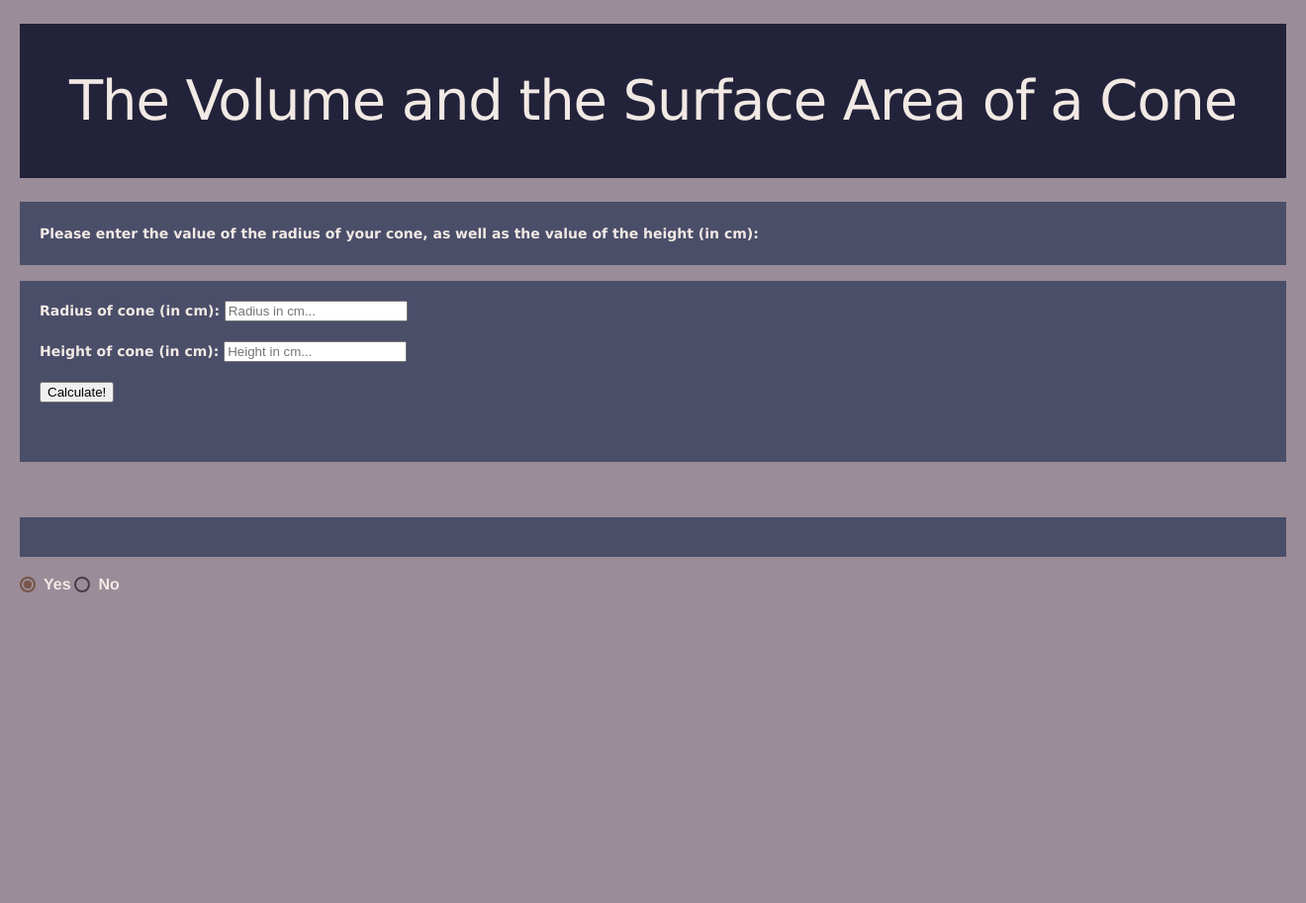
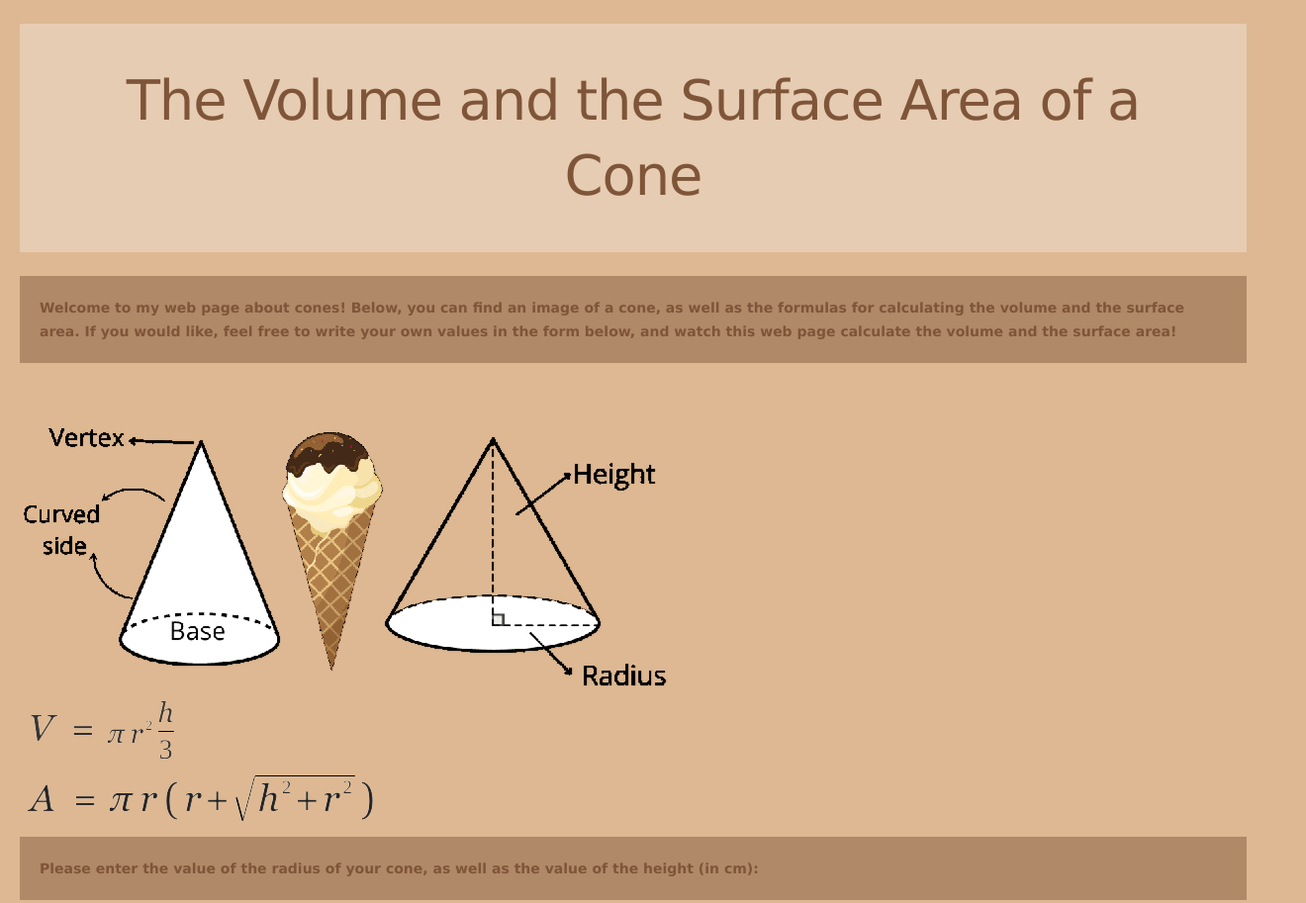
Before and after one commit to ICS20-Programming-BenT/Assign-02-HTML-Calculations, a plain HTML site: page index.html in a window 1280 px wide. Shown: the top 913 px of the page at 99% size, 1320 px wide, since content can reach past the window. Before the commit the page ends 824 px from the top, so only its background shows below. Drawn offline with nearby package versions, Linux system fonts and the light colour scheme.

Commit message:
Updated index.html and script.js

```diff
--- a/css/style.css
+++ b/css/style.css
@@ -5,16 +5,14 @@
 */
 
 body {
-  background-color: rgb(154 140 152);
+  background-color: rgb(221 184 146);
   font-weight: 900;
-  color: #f2e9e4;
-  padding-left: 20px;
-  padding-right: 20px;
+  color: #7f5539;
 }
 
 h1 {
   font-family: Verdana, Geneva, Tahoma, sans-serif;
-  background-color: hsl(240deg 27% 18%);
+  background-color: hsl(30deg 51% 80%);
   padding: 40px;
   text-align: center;
 }
@@ -22,14 +20,14 @@ h1 {
 form {
   font-family: Verdana, Geneva, Tahoma, sans-serif;
   font-weight: 900;
-  background-color: #4a4e69;
+  background-color: #b08968;
   padding: 20px;
 }
 
 p {
   font-family: Verdana, Geneva, Tahoma, sans-serif;
   font-weight: 900;
-  background-color: #4a4e69;
+  background-color: #b08968;
   padding: 20px;
 }
 
--- a/index.html
+++ b/index.html
@@ -31,8 +31,18 @@
     <!-- JavaScript -->
     <script src="./js/script.js"></script>
 
-    <!-- Web page heading -->
-    <h1>The Volume and the Surface Area of a Cone</h1>
+    <main class = "mdl-layout__content" style = "padding-left:20px; padding-right:20px;">
+      <!-- Web page heading -->
+      <h1>The Volume and the Surface Area of a Cone</h1>
+
+      <!-- Body text -->
+      <p>Welcome to my web page about cones! Below, you can find an image of a cone, as well as the formulas for calculating the volume and the surface area. If you would like, feel free to write your own values in the form below, and watch this web page calculate the volume and the surface area!</p>
+      <br>
+
+      <!-- Images of cone and formulas -->
+      <img src="./images/cone_image.png"><br>
+      <img src="./images/cone_volume.png"><br>
+      <img src="./images/cone_surface_area.png"><br>
 
       <!-- Body text with user input form -->
       <p>Please enter the value of the radius of your cone, as well as the value of the height (in cm):</p>
@@ -48,18 +58,20 @@
           <div id="volume-cone"></div>
           <div id="surface-area-cone"></div>
         </div>
-        <br><br>
+        <br>
 
       <!-- MDL radio button -->
-      <p></p>
+      <p>Indicate on the buttons below if you found this web page useful:</p>
       <label class="mdl-radio mdl-js-radio mdl-js-ripple-effect" for="option-1">
-        <input type="radio" id="option-1" class="mdl-radio__button" name="options" value="1" checked>
+        <input onclick="yesButtonClicked()" type="radio" id="option-1" class="mdl-radio__button" name="options" value="1">
         <span class="mdl-radio__label">Yes</span>
       </label>
       <label class="mdl-radio mdl-js-radio mdl-js-ripple-effect" for="option-2">
-        <input type="radio" id="option-2" class="mdl-radio__button" name="options" value="2">
+        <input onclick="noButtonClicked()" type="radio" id="option-2" class="mdl-radio__button" name="options" value="2">
         <span class="mdl-radio__label">No</span>
       </label>
+      <br><br>
+      <div id="radio-button"></div>
     </main>
   </body>
 </html>
--- a/js/script.js
+++ b/js/script.js
@@ -21,3 +21,17 @@ function calculateButtonClicked () {
   document.getElementById('volume-cone').innerHTML = "The area of the cone is " + volumeOfCone.toFixed(2) + " cm<sup>3</sup>."
   document.getElementById('surface-area-cone').innerHTML = "The surface area of the cone is " + surfaceAreaOfCone.toFixed(2) + " cm <sup>2</sup>."
 }
+
+//This function displays results if the Yes button is clicked.
+function yesButtonClicked () {
+
+  //Display text to the screen
+  document.getElementById("radio-button").innerHTML = "<p>I'm glad you liked my web page!</p>"
+}
+
+//This function displays results if the No button is clicked.
+function noButtonClicked () {
+
+  //Display text to the screen
+  document.getElementById("radio-button").innerHTML = "<p>I'm sorry you did not like my web page.</p>"
+}
```
Also changed, not shown: images/cone_image.png (added), images/cone_surface_area.png (added), images/cone_volume.png (added).
